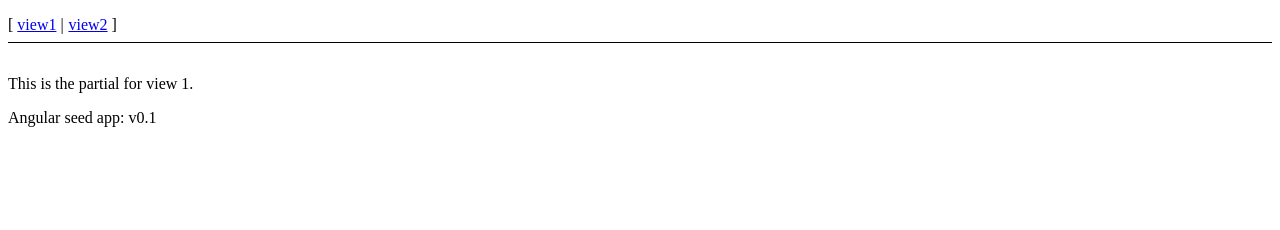
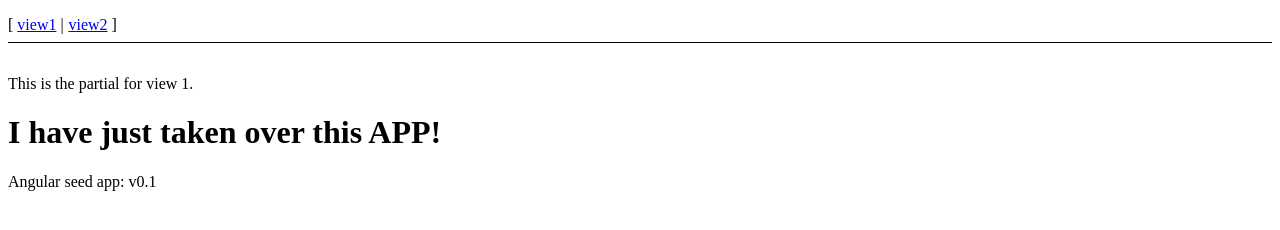
Before and after one commit to Frankensteer/ARIA, a website: page app/index.html in a window 1280 px wide. Drawn offline with nearby package versions, Linux system fonts and the light colour scheme; some packages are replaced by stand-ins of ours.

Commit message:
Mark - I made a change to the index.html

```diff
--- a/app/index.html
+++ b/app/index.html
@@ -13,6 +13,8 @@
 
   <div ng-view></div>
 
+	<h1>I have just taken over this APP!</h1>
+
   <div>Angular seed app: v<span app-version></span></div>
 
   <!-- In production use:
```
